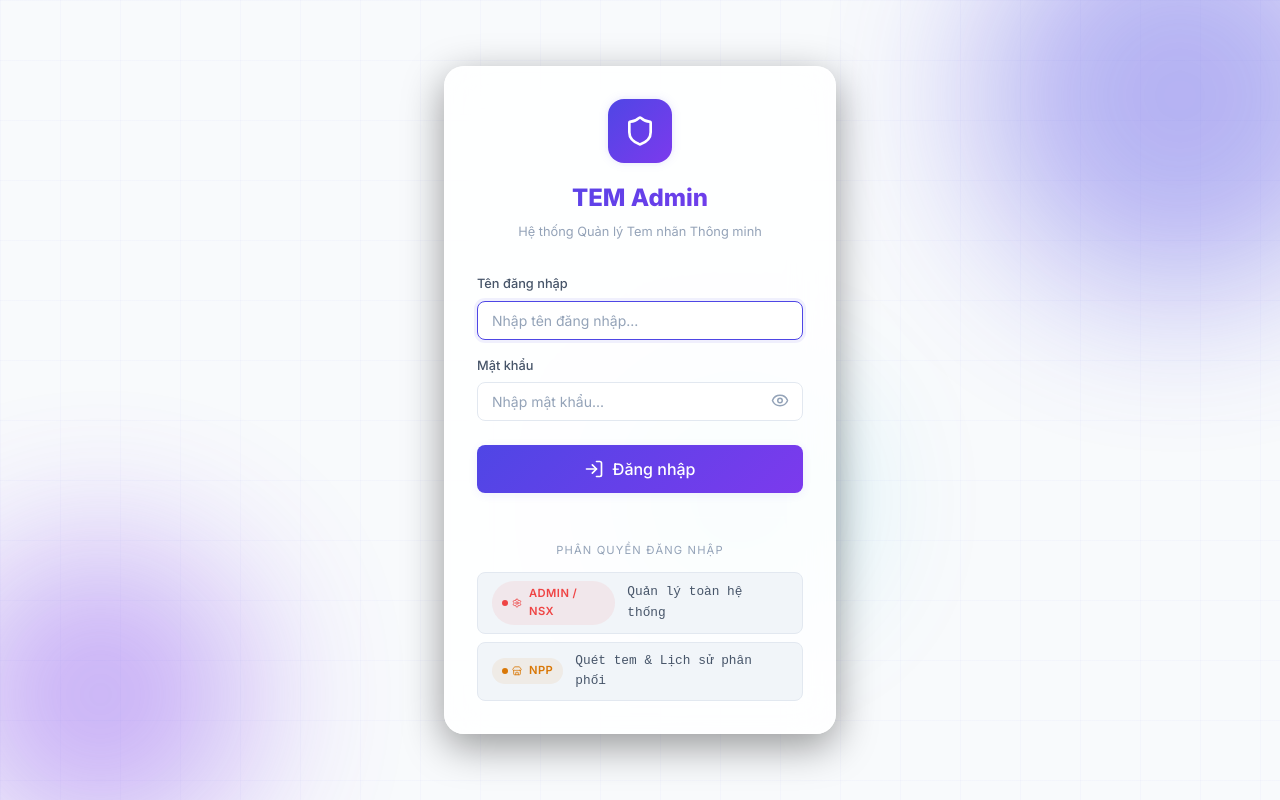
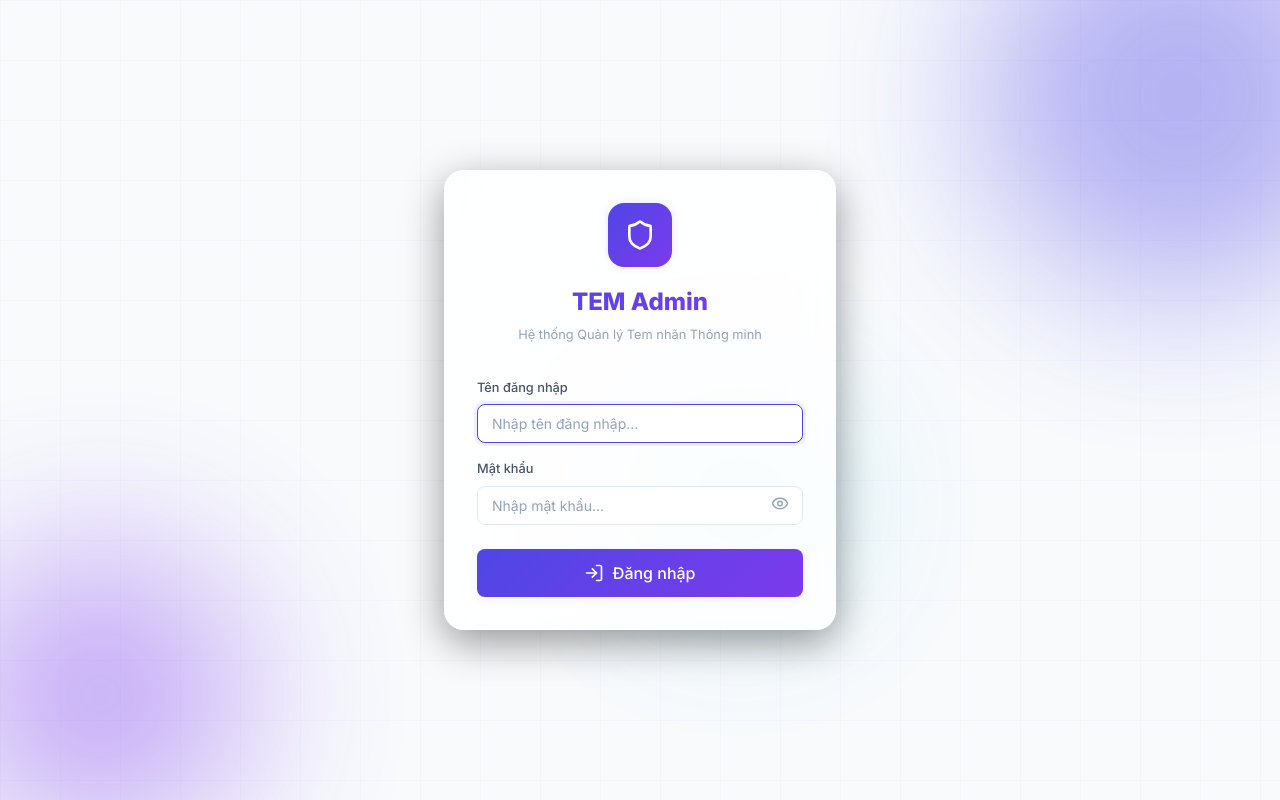
Before and after one commit to VuThanhunited/TEM-ADMIN, a React (Vite) app in the folder admin/: page /login in a window 1280 px wide. Built offline with nearby package versions, Linux system fonts and the light colour scheme; no server answers.

Commit message:
style: remove role info panel from admin login page

```diff
--- a/admin/src/pages/Login/Login.jsx
+++ b/admin/src/pages/Login/Login.jsx
@@ -114,25 +114,6 @@ export default function Login() {
               )}
             </button>
           </form>
-
-          {/* Role Info */}
-          <div className="login-demo">
-            <p className="demo-title">Phân quyền đăng nhập</p>
-            <div className="demo-accounts">
-              <div className="demo-account" style={{ cursor: 'default' }}>
-                <span className="badge badge-dot badge-danger">
-                  <Settings size={10} style={{ marginRight: 3 }} />Admin / NSX
-                </span>
-                <span className="demo-cred">Quản lý toàn hệ thống</span>
-              </div>
-              <div className="demo-account" style={{ cursor: 'default' }}>
-                <span className="badge badge-dot badge-warning">
-                  <Store size={10} style={{ marginRight: 3 }} />NPP
-                </span>
-                <span className="demo-cred">Quét tem &amp; Lịch sử phân phối</span>
-              </div>
-            </div>
-          </div>
         </div>
       </div>
     </div>
```
